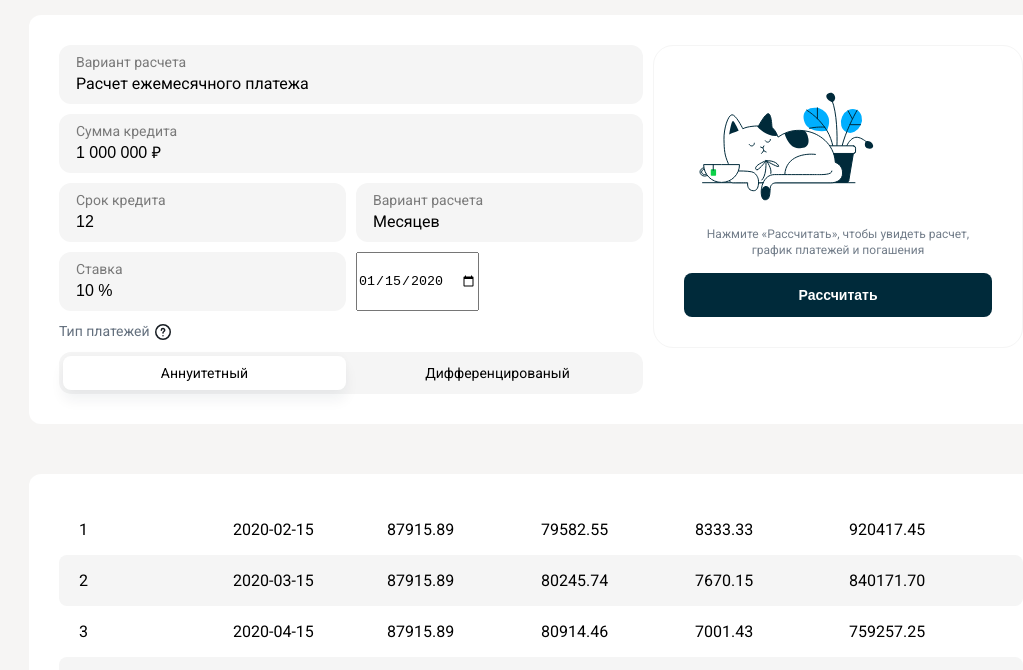
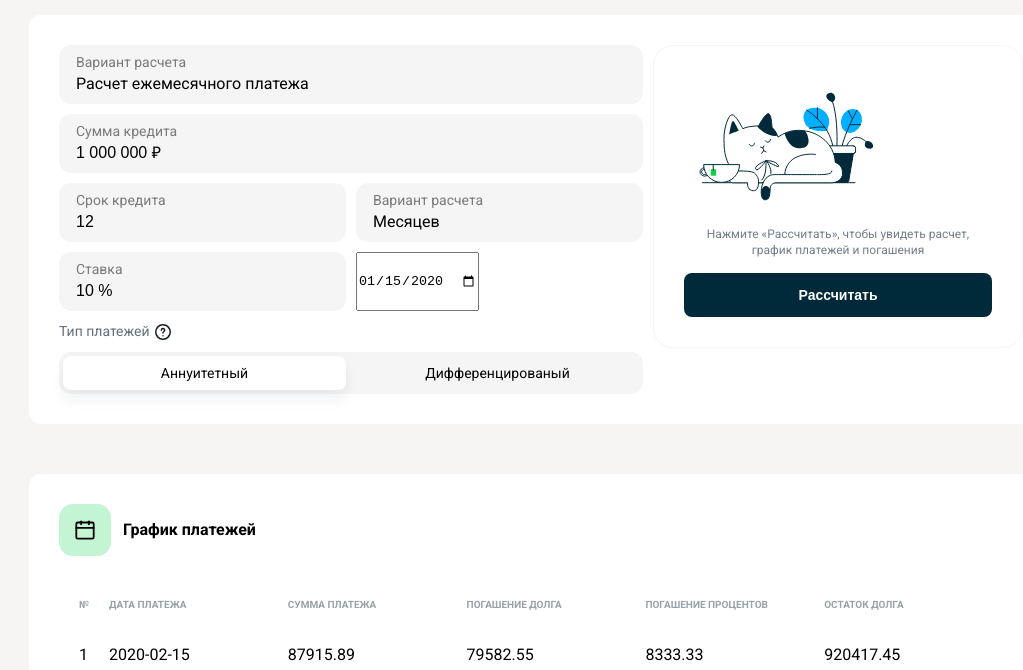
Before and after one commit to anattok/calculator, a plain HTML site: page index.html in a window 1280 px wide. Both pictures are taken after typing "2020-01-15" into the empty fields and a click on the button "Рассчитать". Shown: the part 117-787 px from the top of the page, without its empty margins (99-1122 px from the left). Drawn offline with nearby package versions, Linux system fonts and the light colour scheme.

Commit message:
fix: overflow-x: scroll list payment

```diff
--- a/index.html
+++ b/index.html
@@ -193,6 +193,26 @@
             </div>
         </form>
         <div class="payment-schedule">
+            <div class="payment-schedule_top">
+                <span>
+                    <svg viewBox="0 0 20 20" fill="none" xmlns="http://www.w3.org/2000/svg">
+                        <rect x="2.75" y="3.75" width="14.5" height="13.5" rx="1.25" stroke="currentColor"
+                            stroke-width="1.5"></rect>
+                        <rect x="2" y="7.5" width="16" height="1.5" rx=".75" fill="currentColor"></rect>
+                        <rect x="6" y="2" width="1.5" height="4" rx=".75" fill="currentColor"></rect>
+                        <rect x="12.5" y="2" width="1.5" height="4" rx=".75" fill="currentColor"></rect>
+                    </svg>
+                </span>
+                <p>График платежей</p>
+            </div>
+            <ul class="payment-schedule_top-title">
+                <li>№</li>
+                <li>ДАТА ПЛАТЕЖА</li>
+                <li>СУММА ПЛАТЕЖА</li>
+                <li>ПОГАШЕНИЕ ДОЛГА</li>
+                <li>ПОГАШЕНИЕ ПРОЦЕНТОВ</li>
+                <li>ОСТАТОК ДОЛГА</li>
+            </ul>
             <ul class="payment-schedule__list"></ul>
         </div>
     </div>
--- a/main.js
+++ b/main.js
@@ -28,6 +28,7 @@ document.addEventListener('DOMContentLoaded', function () {
     const typeCredit = document.querySelectorAll('input[name="typeCredit"]')
     const resultImg = document.querySelector(".result__image");
 
+    const paymentSchedule = document.querySelector('.payment-schedule')
     const paymentScheduleList = document.querySelector('.payment-schedule__list')
 
 
@@ -546,6 +547,7 @@ document.addEventListener('DOMContentLoaded', function () {
         } else if (e.target === buttonTotal) {
             e.preventDefault();
 
+            paymentSchedule.classList.add("visible")
             paymentScheduleList.classList.add("visible")
 
             const option = calculationOptionText.getAttribute('data-variant');
--- a/styles/index.css
+++ b/styles/index.css
@@ -450,20 +450,61 @@ h1 {
     box-shadow: 0 -2px 6px rgba(0, 0, 0, .02), 0 10px 14px rgba(20, 36, 56, .06);
 }
 
-.payment-schedule__list {
+.payment-schedule {
+    display: none;
     margin-top: 50px;
     background-color: #fff;
     padding: 30px;
     border-radius: 12px;
-    display: none;
+    min-width: 900px;
+    overflow-x: scroll;
 }
 
+/* .payment-schedule__list {
+
+} */
+.payment-schedule_top-title,
 .payment-schedule__item {
     display: grid;
-    grid-template-columns: repeat(6, 1fr);
+    grid-template-columns: 30px repeat(5, 1fr);
     align-items: center;
+    padding: 16px 20px;
 
-    padding: 16px 20px;
+}
+
+.payment-schedule_top-title {
+    color: var(--color-D30);
+    font-size: 10px;
+    font-weight: 600;
+    line-height: 16px;
+    text-transform: uppercase;
+}
+
+.payment-schedule_top {
+    display: flex;
+    align-items: center;
+    gap: 12px;
+    margin-bottom: 25px;
+}
+
+.payment-schedule_top span {
+    background-color: var(--color-G30);
+    display: inline-block;
+    width: 52px;
+    height: 52px;
+    padding: 14px;
+    border-radius: 14px;
+}
+
+.payment-schedule_top svg {
+    width: 100%;
+
+}
+
+.payment-schedule_top p {
+    font-weight: 700;
+    font-size: 16px;
+    line-height: 20px;
 }
 
 .payment-schedule__item:nth-child(even) {
@@ -513,7 +554,20 @@ h1 {
         width: 100%;
         padding: 15px;
     }
+
+    .payment-schedule__item {
+        padding: 16px 20px;
+        font-size: 14px;
+    }
+
+
+
+
 }
+
+
+
+
 
 @media screen and (max-width: 480px) {
     .calculation-option label {
```
